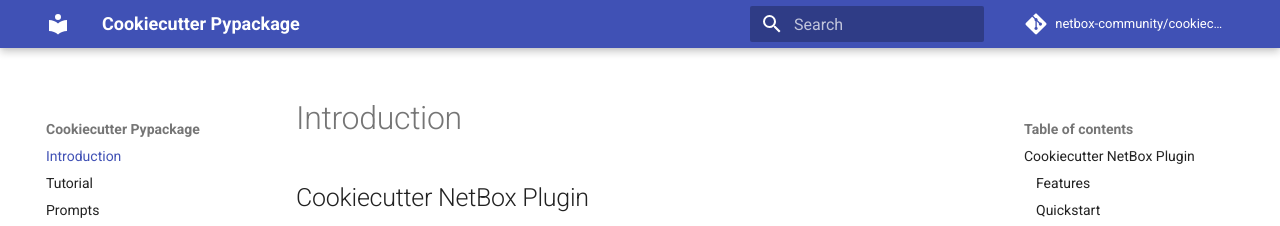
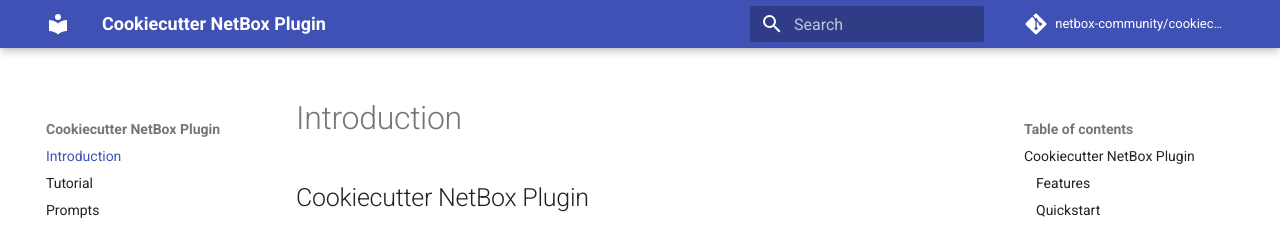
Before and after one commit to netbox-community/cookiecutter-netbox-plugin, an MkDocs documentation site: the page built from docs/index.md, in a window 1280 px wide. Shown: the top 226 px of the page. Built offline with MkDocs 1.6.1 and Material for MkDocs 9.7.7, drawn with Linux system fonts in a browser that asks for light colours; comment, search, counter and statistics services are not loaded.

Commit message:
tweak site_name

```diff
--- a/mkdocs.yml
+++ b/mkdocs.yml
@@ -1,4 +1,4 @@
-site_name: Cookiecutter Pypackage
+site_name: Cookiecutter NetBox Plugin
 site_url: https://github.com/netbox-community/cookiecutter-netbox-plugin
 repo_url: https://github.com/netbox-community/cookiecutter-netbox-plugin
 repo_name: netbox-community/cookiecutter-netbox-plugin
```
Also changed, not shown: 1 other file.
